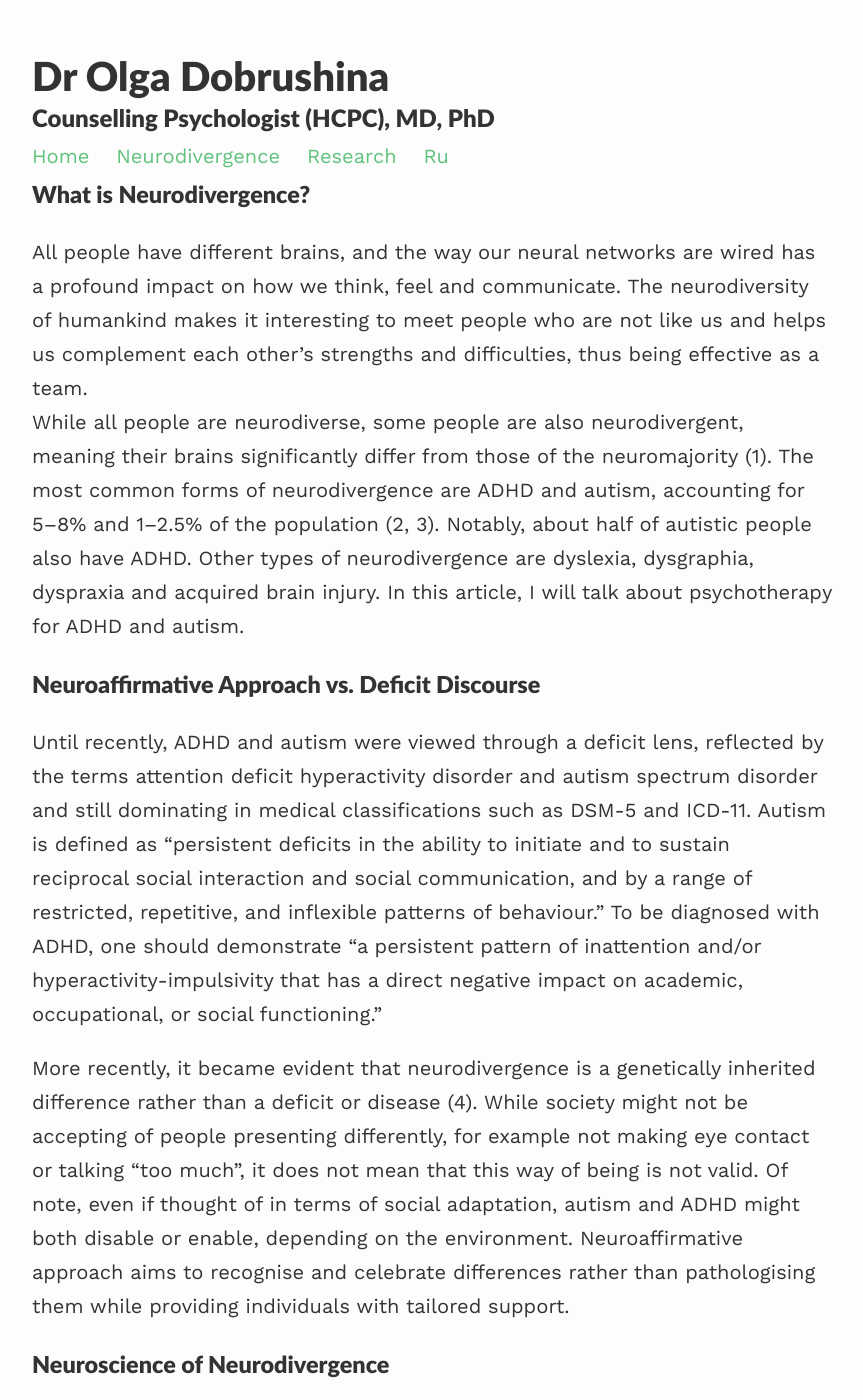
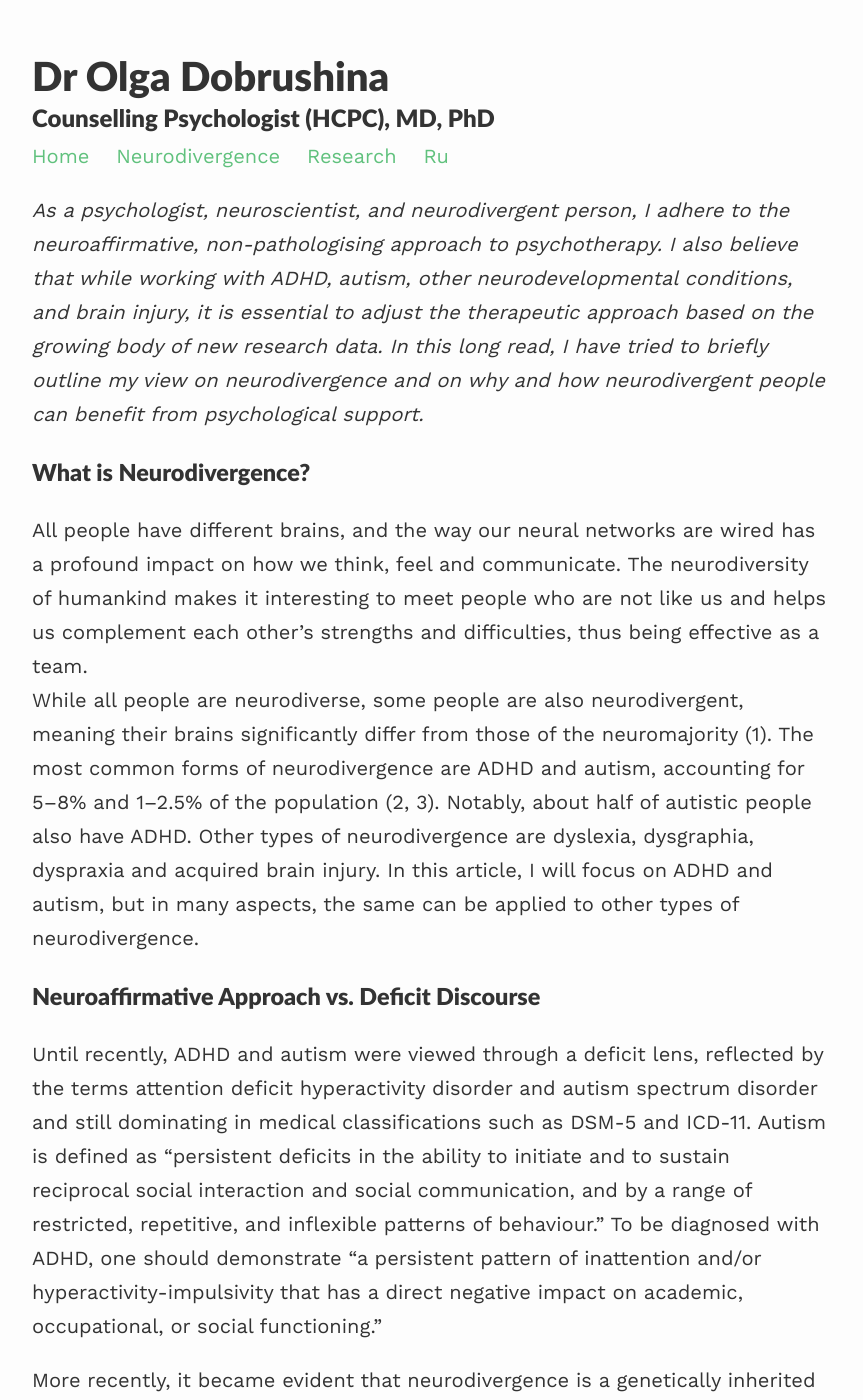
Before and after one commit to dobrushina/dobrushina.github.io, a Jekyll site: the page built from Neurodivergence-Psychotherapy.md, in a window 1280 px wide and 1400 px high. Shown: the whole window, without its empty margins (208-1071 px from the left). Built offline with Jekyll 4.4.1, drawn with Linux system fonts in a browser that asks for light colours; nearby versions of some CDN libraries.

Commit message:
Update Neurodivergence-Psychotherapy.md

```diff
--- a/Neurodivergence-Psychotherapy.md
+++ b/Neurodivergence-Psychotherapy.md
@@ -4,11 +4,12 @@ permalink: /Neurodivergence-Psychotherapy
 published: true
 ---
 
+*As a psychologist, neuroscientist, and neurodivergent person, I adhere to the neuroaffirmative, non-pathologising approach to psychotherapy. I also believe that while working with ADHD, autism, other neurodevelopmental conditions, and brain injury, it is essential to adjust the therapeutic approach based on the growing body of new research data. In this long read, I have tried to briefly outline my view on neurodivergence and on why and how neurodivergent people can benefit from psychological support.*
 
 ### What is Neurodivergence?
 
 All people have different brains, and the way our neural networks are wired has a profound impact on how we think, feel and communicate. The neurodiversity of humankind makes it interesting to meet people who are not like us and helps us complement each other’s strengths and difficulties, thus being effective as a team.
-While all people are neurodiverse, some people are also neurodivergent, meaning their brains significantly differ from those of the neuromajority (1). The most common forms of neurodivergence are ADHD and autism, accounting for 5–8% and 1–2.5% of the population (2, 3). Notably, about half of autistic people also have ADHD. Other types of neurodivergence are dyslexia, dysgraphia, dyspraxia and acquired brain injury. In this article, I will talk about psychotherapy for ADHD and autism.
+While all people are neurodiverse, some people are also neurodivergent, meaning their brains significantly differ from those of the neuromajority (1). The most common forms of neurodivergence are ADHD and autism, accounting for 5–8% and 1–2.5% of the population (2, 3). Notably, about half of autistic people also have ADHD. Other types of neurodivergence are dyslexia, dysgraphia, dyspraxia and acquired brain injury. In this article, I will focus on ADHD and autism, but in many aspects, the same can be applied to other types of neurodivergence.
 
 ### Neuroaffirmative Approach vs. Deficit Discourse
 
```
